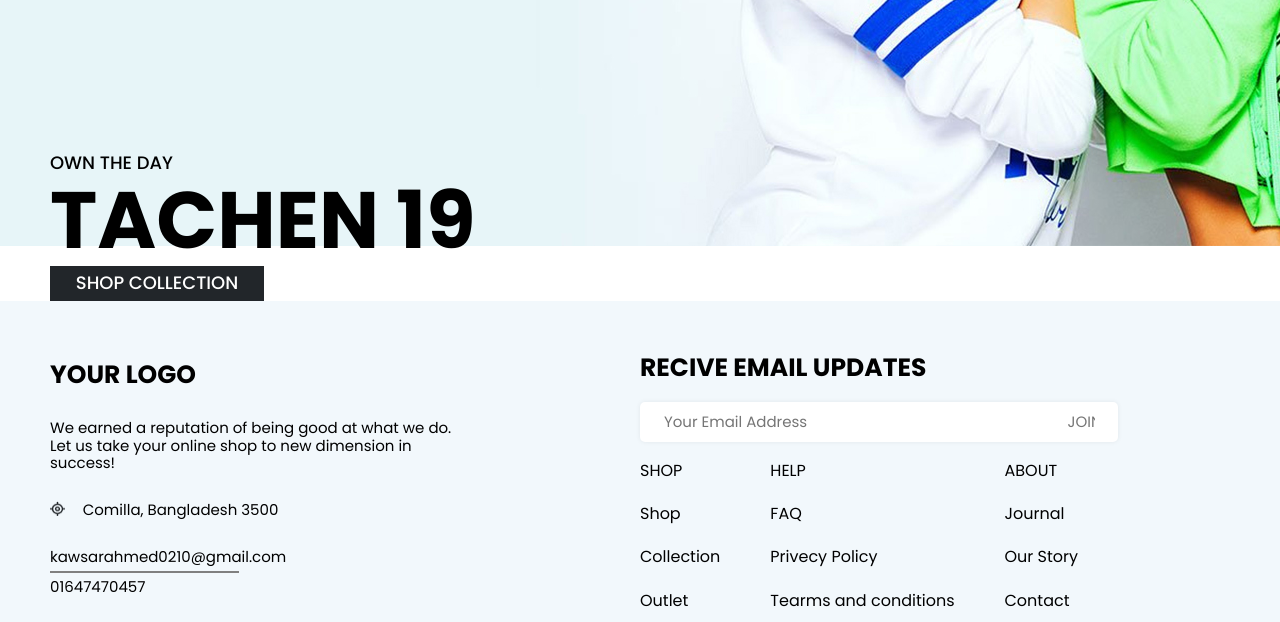
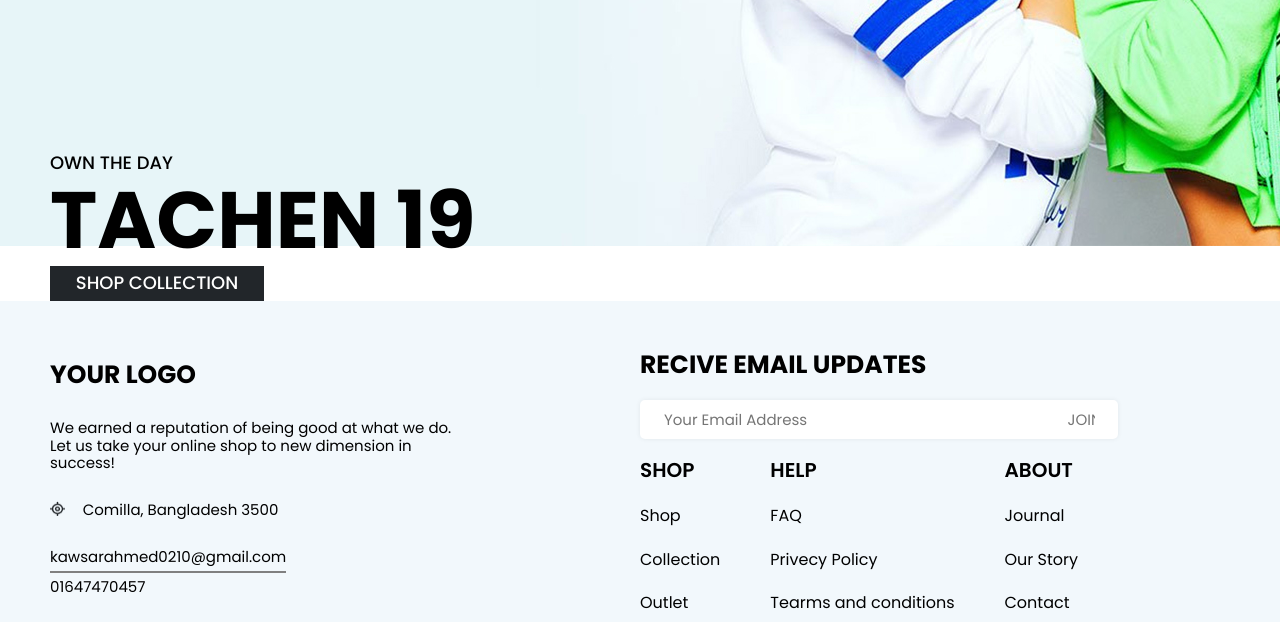
Before and after one commit to Marsel633/collusion, a plain HTML site: page index.html in a window 1280 px wide. Shown: the part 2169-2791 px from the top of the page. Drawn offline with Linux system fonts and the light colour scheme.

Commit message:
fixed footer block

```diff
--- a/index.html
+++ b/index.html
@@ -117,9 +117,9 @@
                       </span>
                   </div>
                   <div class="footer__left-email">
-                      <p>
+                      <span>
                           kawsarahmed0210@gmail.com
-                      </p>
+                      </span>
                       <span>01647470457</span>
                   </div>
                   <div>
--- a/style.css
+++ b/style.css
@@ -214,9 +214,9 @@ footer {
     gap: 5px;
 }
 
-.footer__left-email p {
+.footer__left-email span:first-child {
     border-bottom: 2px solid grey;
-    width: 32%;
+    width: max-content;
     padding-bottom: 5px;
 }
 
@@ -282,6 +282,13 @@ footer {
     gap: 50px;
 }
 
+.footer__info a {
+    color: #000;
+    font-family: 'Poppins';
+    font-weight: 600;
+    font-size: 20px;
+}
+
 .footer__info-1 {
     display: flex;
     flex-direction: column;
```
